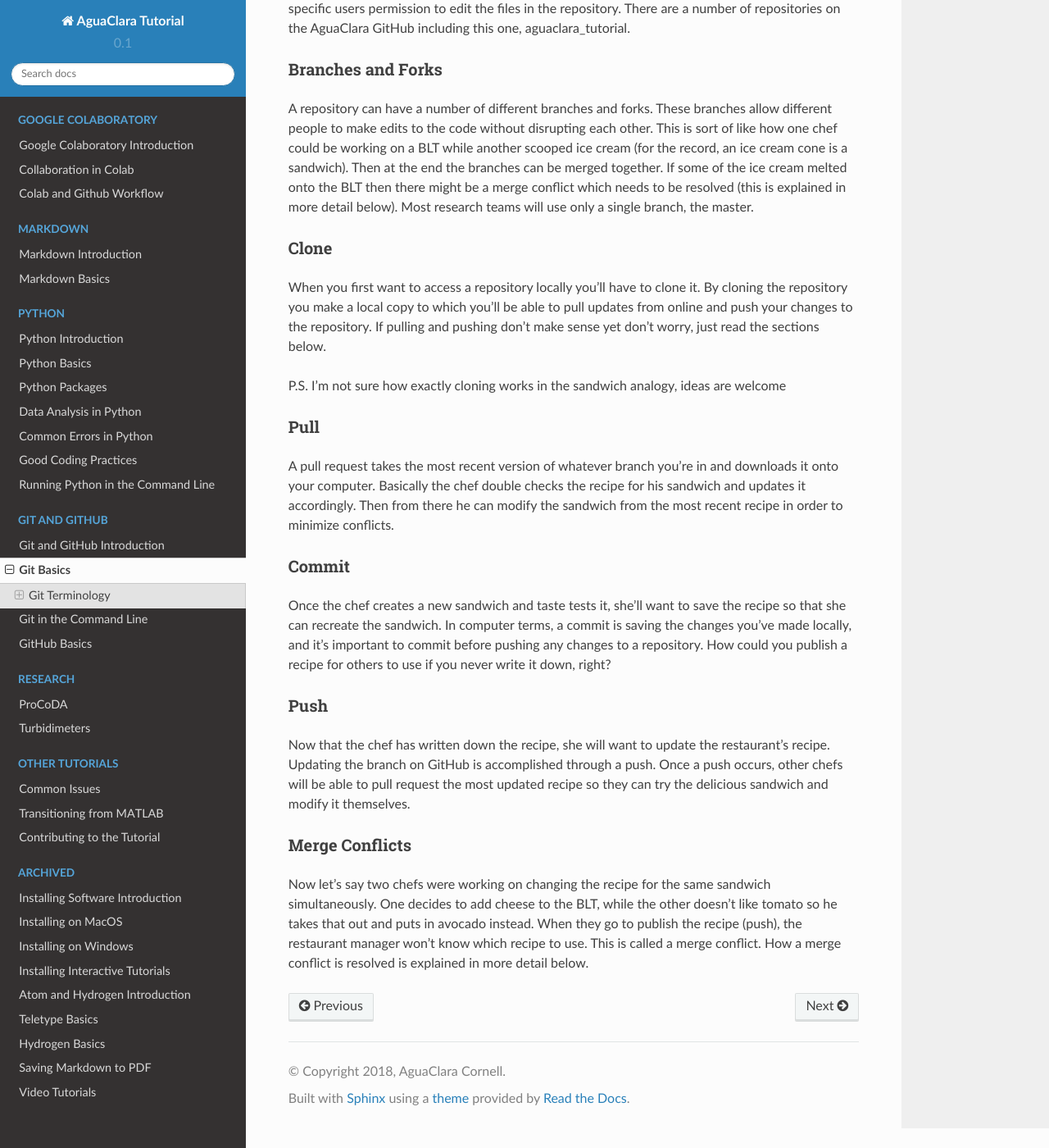
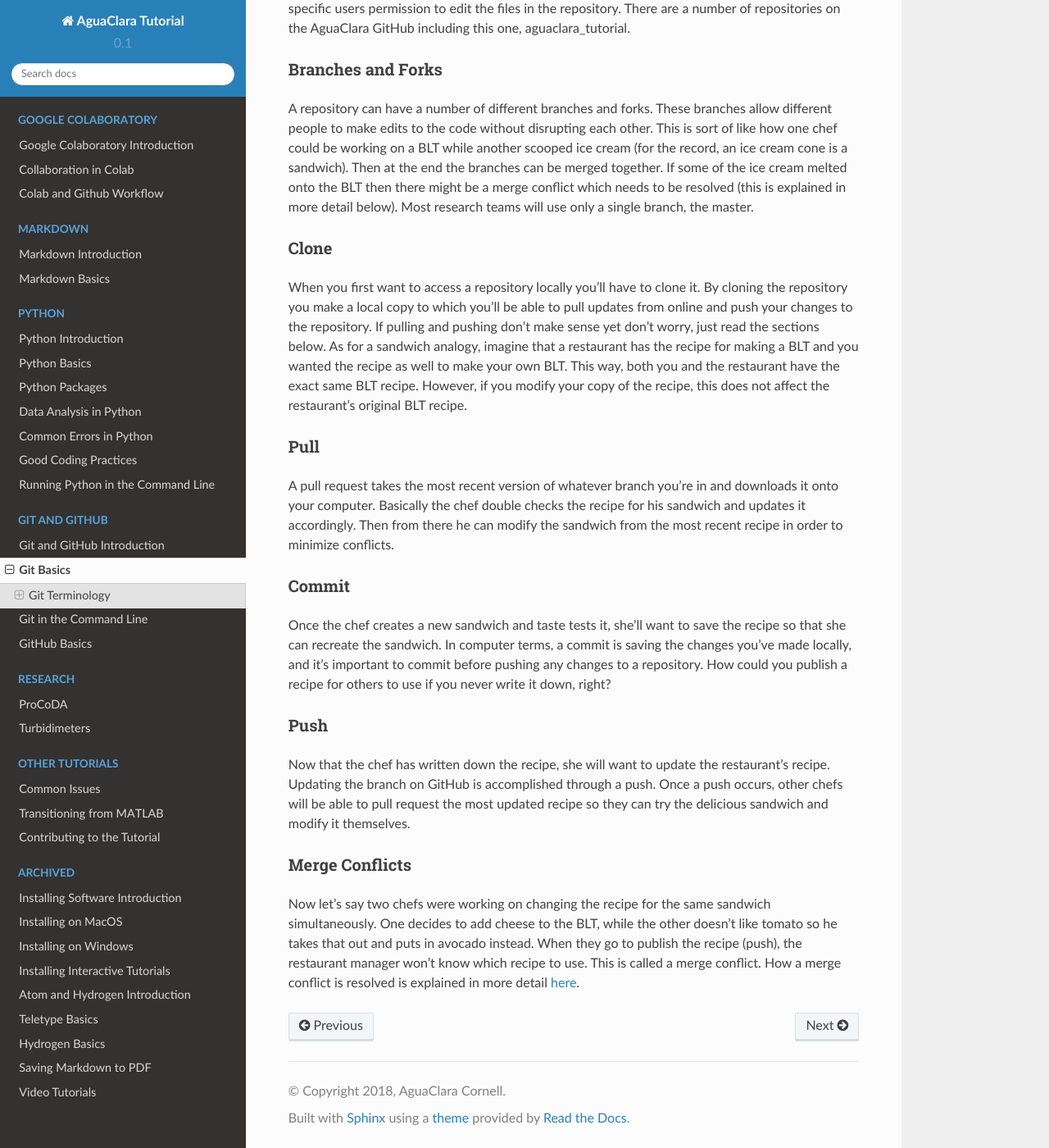
Before and after one commit to AguaClara/aguaclara_tutorial, a Sphinx documentation site: the page built from docs/source/git-and-github/git-basics.rst, in a window 1280 px wide and 1400 px high, scrolled down 435 px. Shown: the whole window at 82% size. Built offline with Sphinx 7.4.7 and the Read the Docs theme 2.0.0, drawn with Linux system fonts in a browser that asks for light colours.

Commit message:
fixed and added description for git basics

```diff
--- a/docs/source/git-and-github/git-basics.rst
+++ b/docs/source/git-and-github/git-basics.rst
@@ -22,9 +22,7 @@ A repository can have a number of different branches and forks. These branches a
 Clone
 -----
 
-When you first want to access a repository locally you'll have to clone it. By cloning the repository you make a local copy to which you'll be able to pull updates from online and push your changes to the repository. If pulling and pushing don't make sense yet don't worry, just read the sections below.
-
-P.S. I'm not sure how exactly cloning works in the sandwich analogy, ideas are welcome
+When you first want to access a repository locally you'll have to clone it. By cloning the repository you make a local copy to which you'll be able to pull updates from online and push your changes to the repository. If pulling and pushing don't make sense yet don't worry, just read the sections below. As for a sandwich analogy, imagine that a restaurant has the recipe for making a BLT and you wanted the recipe as well to make your own BLT. This way, both you and the restaurant have the exact same BLT recipe. However, if you modify your copy of the recipe, this does not affect the restaurant's original BLT recipe.
 
 Pull
 ----
@@ -44,4 +42,4 @@ Now that the chef has written down the recipe, she will want to update the resta
 Merge Conflicts
 ---------------
 
-Now let's say two chefs were working on changing the recipe for the same sandwich simultaneously. One decides to add cheese to the BLT, while the other doesn't like tomato so he takes that out and puts in avocado instead. When they go to publish the recipe (push), the restaurant manager won't know which recipe to use. This is called a merge conflict. How a merge conflict is resolved is explained in more detail below.
+Now let's say two chefs were working on changing the recipe for the same sandwich simultaneously. One decides to add cheese to the BLT, while the other doesn't like tomato so he takes that out and puts in avocado instead. When they go to publish the recipe (push), the restaurant manager won't know which recipe to use. This is called a merge conflict. How a merge conflict is resolved is explained in more detail `here <https://help.github.com/en/articles/resolving-a-merge-conflict-using-the-command-line>`_.
```
